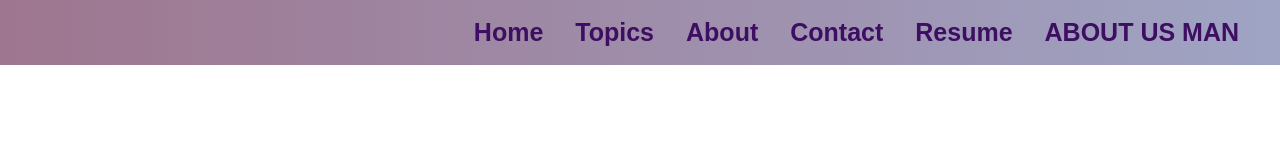
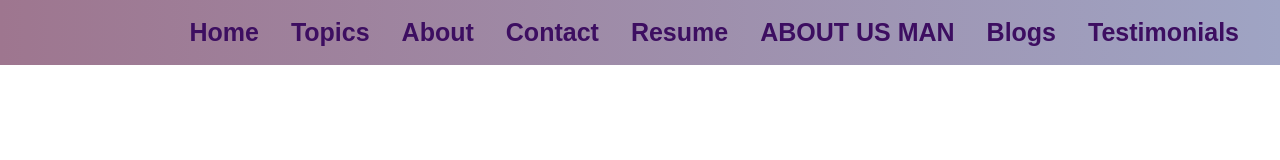
Before and after one commit to the-raja/Hamburger-Menu-Bar, a plain HTML site: page index.html in a window 1280 px wide. Drawn offline with Linux system fonts and the light colour scheme.

Commit message:
added 2 more

```diff
--- a/index.html
+++ b/index.html
@@ -26,6 +26,8 @@
         <li>Contact</li>
         <li>Resume</li>
         <li>ABOUT US MAN</li>
+        <li>Blogs</li>
+        <li>Testimonials</li>
       </ul>
     </section>
   </body>
```
